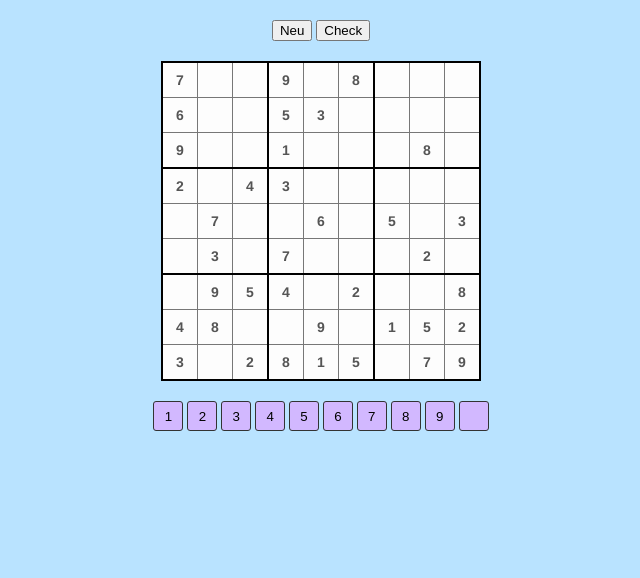
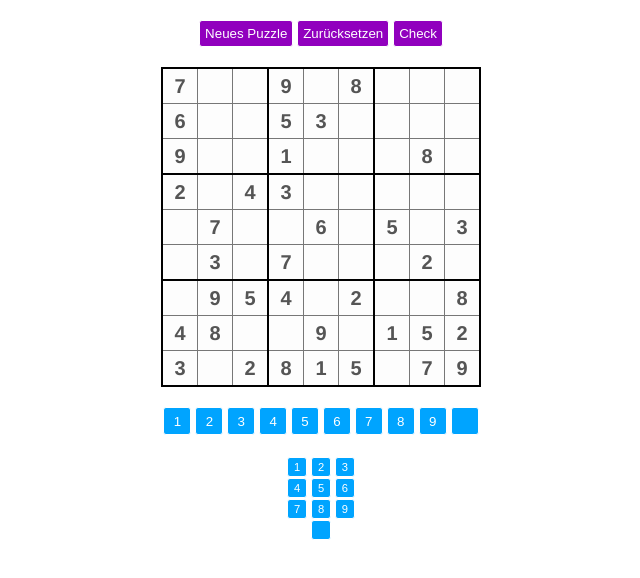
Before and after one commit to clam0815/clam0815.github.io, a plain HTML site: page index.html in a window 1280 px wide. Shown: the whole page, without its empty margins (319-959 px from the left). Drawn offline with Linux system fonts and the light colour scheme.

Commit message:
Version 2

```diff
--- a/index.html
+++ b/index.html
@@ -49,7 +49,9 @@
  </head>
 
  <body>
-	<button onclick="newGame()">Neu</button> <button onclick="check()">Check</button><br />
+	<button class="actionbutton" onclick="newGame()">Neues Puzzle</button>
+	<button class="actionbutton" onclick="resetGame()">Zurücksetzen</button>
+	<button class="actionbutton" onclick="check()">Check</button><br />
 
 	<table id="board">
 	</table>
@@ -64,6 +66,20 @@
 	<button class="numberbutton" onclick="buttonClicked(8)">8</button>
 	<button class="numberbutton" onclick="buttonClicked(9)">9</button>
 	<button class="numberbutton" onclick="buttonClicked(0)">&nbsp;</button>
+	<br /><br />
+	<button class="markbutton" id="markbutton1" onclick="markButtonClicked(1)">1</button>
+	<button class="markbutton" id="markbutton2" onclick="markButtonClicked(2)">2</button>
+	<button class="markbutton" id="markbutton3" onclick="markButtonClicked(3)">3</button>
+	<br />
+	<button class="markbutton" id="markbutton4" onclick="markButtonClicked(4)">4</button>
+	<button class="markbutton" id="markbutton5" onclick="markButtonClicked(5)">5</button>
+	<button class="markbutton" id="markbutton6" onclick="markButtonClicked(6)">6</button>
+	<br />
+	<button class="markbutton" id="markbutton7" onclick="markButtonClicked(7)">7</button>
+	<button class="markbutton" id="markbutton8" onclick="markButtonClicked(8)">8</button>
+	<button class="markbutton" id="markbutton9" onclick="markButtonClicked(9)">9</button>
+	<br />
+	<button class="markbutton" onclick="markButtonClicked(0)">&nbsp;</button>
  </body>
 
  </html>
--- a/main.js
+++ b/main.js
@@ -11,6 +11,10 @@ function newGame() {
     puzzle = puzzleSolution[0];
     solution = puzzleSolution[1];
 
+    resetGame();
+}
+
+function resetGame() {
     let counter = 0;
     $("#board").empty();
     for (let r=1; r < 10; r++) {
@@ -19,9 +23,16 @@ function newGame() {
         for (let c=1; c < 10; c++) {
             const td = document.createElement("td");
             $(td).attr("class", "C" + c);
+            const div = document.createElement("div");
+            $(div).addClass("number");
+            $(td).append(div);
             if (puzzle[counter] != "0") {
-                $(td).append(puzzle[counter]).addClass("fix");
+                $(div).append(puzzle[counter]);
+                $(td).addClass("fix");
             }
+            const divM = document.createElement("div");
+            $(divM).addClass("m");
+            $(td).append(divM);
             counter++;
             $(td).attr("onclick", "cellClicked(" + r + "," + c +")");
             $(tr).append(td);
@@ -72,7 +83,7 @@ function check() {
 
 function checkCell(numbers, r, c) {
     const cell = $('.R' + r).find(".C" + c);
-    const value = $(cell).html();
+    const value = $(cell).find(".number").html();
     if (value.length > 0) {
         if (numbers.indexOf(value) >= 0) {
             $('.R' + r).find(".C" + c).removeClass("selected").addClass("error");
@@ -89,9 +100,35 @@ function checkCell(numbers, r, c) {
 //  1 - 9 small numbers (marks) around the border
 //  1 - 9 small numbers in the cell
 //  background color
+//  undo
 
 function buttonClicked(number) {
-    $(".selected").html(number == 0 ? "" : number);
+    $("td.selected .number").html(number == 0 ? "" : number);
+}
+
+function markButtonClicked(number) {
+    if (number == 0) {
+        $(".markbutton.selected").removeClass("selected");
+    } else {
+        $("#markbutton" + number).toggleClass("selected");
+    }
+
+    if ($("td.selected").length == 0) {
+        return;
+    }
+
+    let marks = "";
+
+    for (let i = 1; i < 10; i++) {
+        if ($("#markbutton" + i).hasClass("selected")) {
+            if (marks.length > 0) {
+                marks += " ";
+            }
+            marks += i;
+        }
+    }
+
+    $("td.selected").find(".m").html(marks);
 }
 
 function cellClicked(r, c) {
@@ -99,7 +136,14 @@ function cellClicked(r, c) {
     const cell = $('.R' + r).find(".C" + c)
     if (!$(cell).hasClass("fix")) {
         $(cell).addClass("selected");
+        const marks = $(cell).find(".m").html();
+        for (let i = 1; i < 10; i++) {
+            if (marks.indexOf(i.toString()) > -1) {
+                $("#markbutton" + i).addClass("selected");
+            }
+        }
     }
+
 }
 
 newGame();
--- a/style.css
+++ b/style.css
@@ -1,5 +1,5 @@
 html, body {
-	background-color: #b9e3ff;
+	background-color: #fff;
 	color: #555;
 	font-family: helvetica, arial, sans-serif;
 	font-size: 14px;
@@ -13,7 +13,7 @@ body {
 	padding: 20px;
 }
 
-#board {
+table {
 	margin-top: 20px;
 	margin-bottom: 20px;
 	border-spacing: 0;
@@ -24,11 +24,14 @@ body {
 	margin-right: auto;
 }
 
-#board td {
-	width: 32px;
-	height: 32px;
+td {
+	width: 34px;
+	height: 34px;
 	text-align: center;
 	margin: 0;
+	padding: 0;
+	position: relative;
+	font-size: 20px;
 }
 
 td {
@@ -57,10 +60,39 @@ td.error {
 	background-color: #fd8585;
 }
 
+button {
+	border-radius: 3px;
+	border: 1px solid #fff;
+	color: #fff;
+}
+
+.actionbutton {
+	background-color: #9100be;
+	padding: 5px;
+}
+
 .numberbutton {
-	width: 30px;
-	height: 30px;
-	background-color:#d2b8ff;
-	border-radius: 3px;
-	border: 1px solid #333;
+	width: 28px;
+	height: 28px;
+	background-color: #00a4ff;
 }
+
+.markbutton {
+	width: 20px;
+	height: 20px;
+	background-color: #00a4ff;
+	padding: 0;
+	font-size: 80%;
+}
+
+.markbutton.selected {
+	background-color: #999;
+}
+
+.m {
+	position: absolute;
+	font-size: 10px;
+	line-height: 10px;
+	top: 1px;
+	left: 1px;
+}
```
